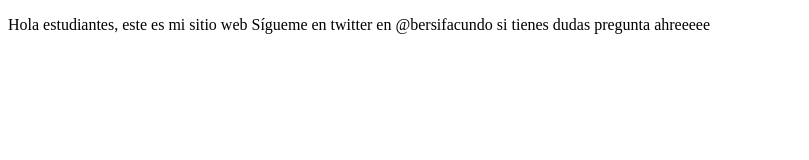
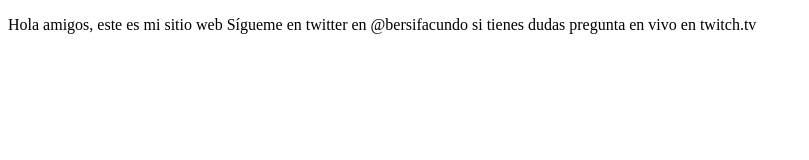
Before and after one commit to FacundoBersi/proyectoDemoCursoPrework, a plain HTML site: page index.html in a window 1280 px wide. Shown: the whole page, without its empty margins (0-809 px from the left). Drawn offline with Linux system fonts and the light colour scheme.

Commit message:
cambios agregamos texto

```diff
--- a/index.html
+++ b/index.html
@@ -8,8 +8,8 @@
 </head>
 <body>
     <p>
-        Hola estudiantes, este es mi sitio web
-        Sígueme en twitter en @bersifacundo si tienes dudas pregunta ahreeeee
+        Hola amigos, este es mi sitio web
+        Sígueme en twitter en @bersifacundo si tienes dudas pregunta en vivo en twitch.tv
     </p>
 </body>
 </html>
```
